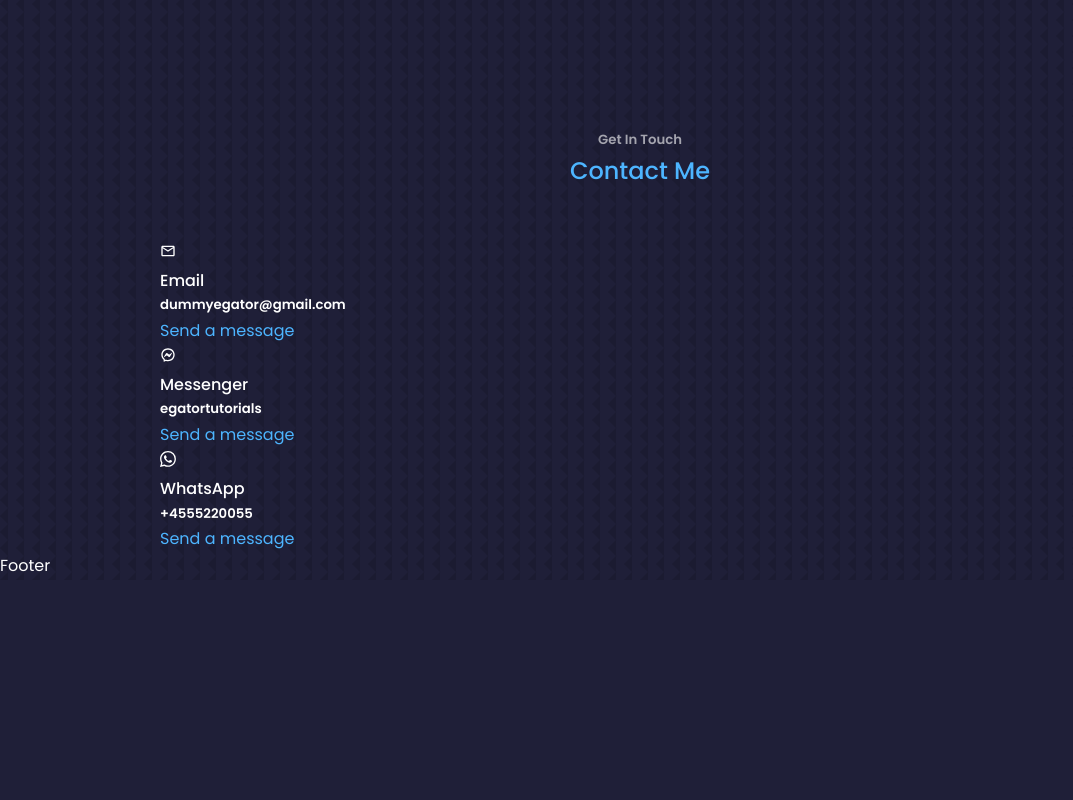
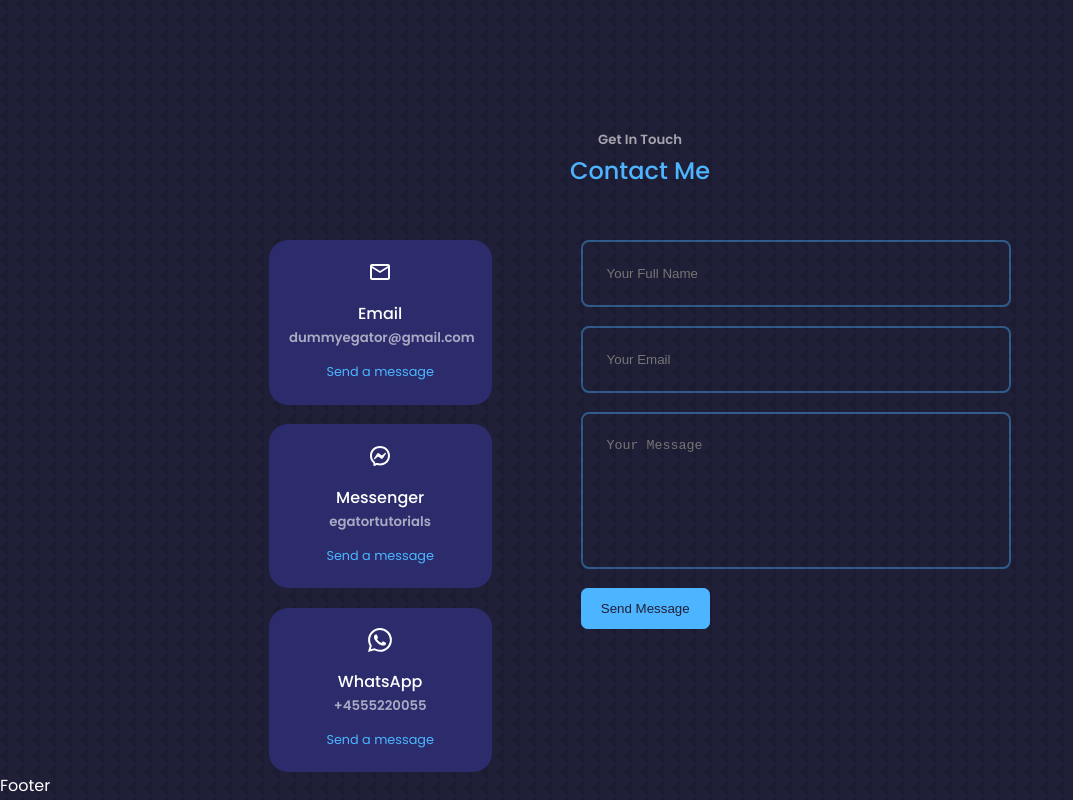
Before and after one commit to GiuliaIvan/portfolio-updatedVersion, a React (Create React App) app: page / in a window 1280 px wide. Shown: the part 4852-5652 px from the top of the page, without its empty margins (0-1073 px from the left). Before the commit the page ends 5432 px from the top, so only its background shows below. Built offline with nearby package versions, Linux system fonts and the light colour scheme.

Commit message:
contact section styling

```diff
--- a/src/components/contact/Contact.jsx
+++ b/src/components/contact/Contact.jsx
@@ -13,29 +13,34 @@ const Contact = () => {
       <div className="container contact__container">
         <div className="contact__options">
           <article className="contact__option">
-            <MdOutlineEmail />
+            <MdOutlineEmail className='contact__option-icon'/>
             <h4>Email</h4>
             <h5>dummyegator@gmail.com</h5>
-            <a href="mailto:dummyegator@gmail.com">Send a message</a>
+            <a href="mailto:dummyegator@gmail.com" target='_blank' rel='noreferrer'>Send a message</a>
           </article>
 
           <article className="contact__option">
-            <RiMessengerLine />
+            <RiMessengerLine className='contact__option-icon'/>
             <h4>Messenger</h4>
             <h5>egatortutorials</h5>
-            <a href="https://m.me/giulia.ivan">Send a message</a>
+            <a href="https://m.me/giulia.ivan" target='_blank' rel='noreferrer'>Send a message</a>
           </article>
 
           <article className="contact__option">
-            <BsWhatsapp />
+            <BsWhatsapp className='contact__option-icon'/>
             <h4>WhatsApp</h4>
             <h5>+4555220055</h5>
-            <a href="https://api.whatsapp.com/send?phone=+4555220055">Send a message</a>
+            <a href="https://api.whatsapp.com/send?phone=+4555220055" target='_blank' rel='noreferrer'>Send a message</a>
           </article>
         </div>
         {/* END OF CONTACT OPTIONS */}
 
-        <form action=""></form>
+        <form action="">
+          <input type="text" name='name' placeholder='Your Full Name' required />
+          <input type="email" name="email" placeholder="Your Email" required />
+          <textarea name="message" rows="7" placeholder='Your Message' required></textarea>
+          <button type='submit' className='btn btn-primary'>Send Message</button>
+        </form>
       </div>
     </section>
   )
--- a/src/components/contact/contact.css
+++ b/src/components/contact/contact.css
@@ -0,0 +1,75 @@
+.container.contact__container {
+    width: 58%;
+    display: grid;
+    grid-template-columns: 30% 58%;
+    gap: 12%;
+}
+
+.contact__options {
+    display: flex;
+    flex-direction: column;
+    gap: 1.2rem;
+}
+
+.contact__option {
+    background: var(--color-bg-variant);
+    padding: 1.2rem;
+    border-radius: 1.2rem;
+    text-align: center;
+    border: 1px solid transparent;
+    transition: var(--transition);
+}
+
+.contact__option:hover {
+    background: transparent;
+    border-color: var(--color-primary-variant);
+}
+
+.contact__option-icon {
+    font-size: 1.5rem;
+    margin-bottom: 0.5rem;
+}
+
+.contact__option a {
+    margin-top: 0.7rem;
+    display: inline-block;
+    font-size: 0.8rem;
+}
+
+.contact__option h5 {
+    color: var(--color-light);
+}
+
+
+/* ========== FORM ========== */
+form {
+    display: flex;
+    flex-direction: column;
+    gap: 1.2rem;
+}
+
+input, textarea {
+    width: 100%;
+    padding: 1.5rem;
+    border-radius: 0.5rem;
+    background: transparent;
+    border: 2px solid var(--color-primary-variant);
+    resize: none;
+    color: var(--color-white);
+}
+
+
+/* ============ MEDIA QUERIES (MEDIUM DEVICES) ============ */
+@media screen and (max-width: 1024px) {
+    .container.contact__container {
+        grid-template-columns: 1fr;
+        gap: 2rem;
+    }
+}
+
+/* ============ MEDIA QUERIES (SMALL DEVICES) ============ */
+@media screen and (max-width: 600px) {
+    .container.contact__container {
+        width: var(--container-width-sm);
+    }
+}
```
